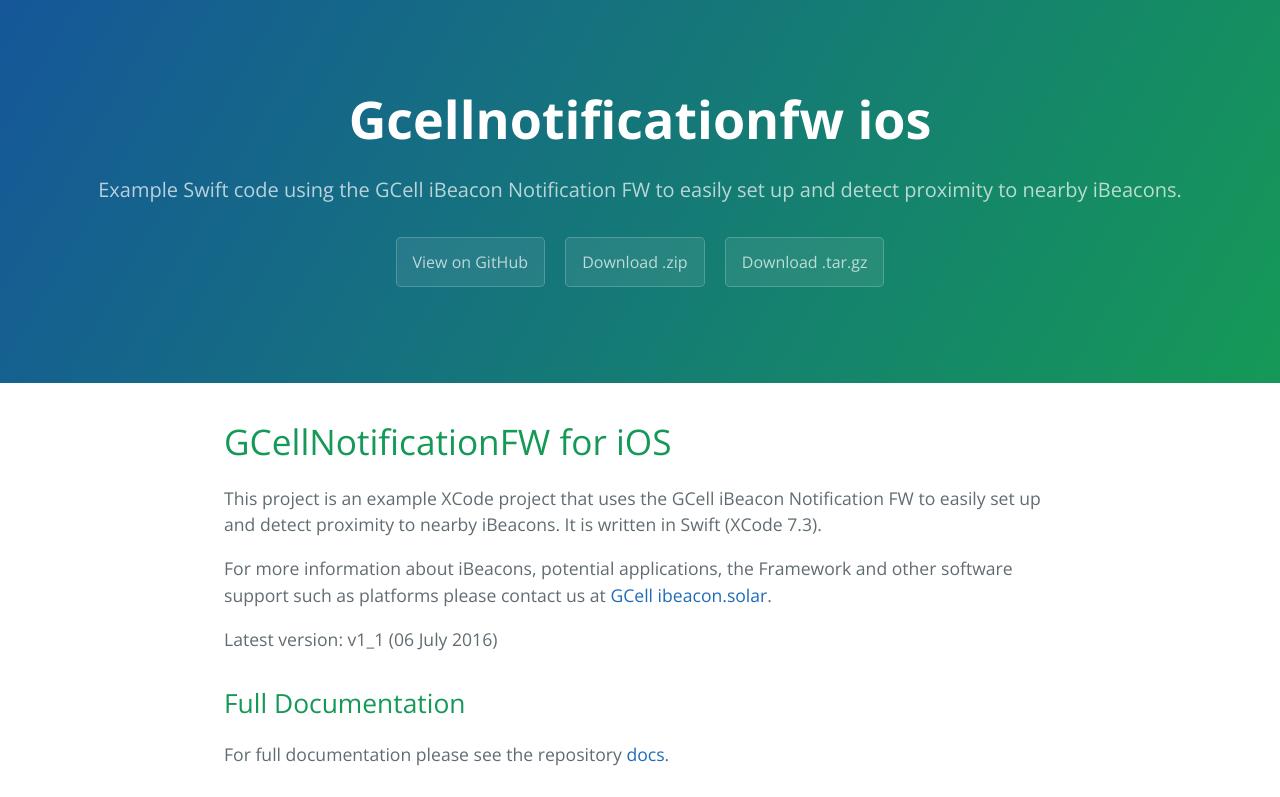
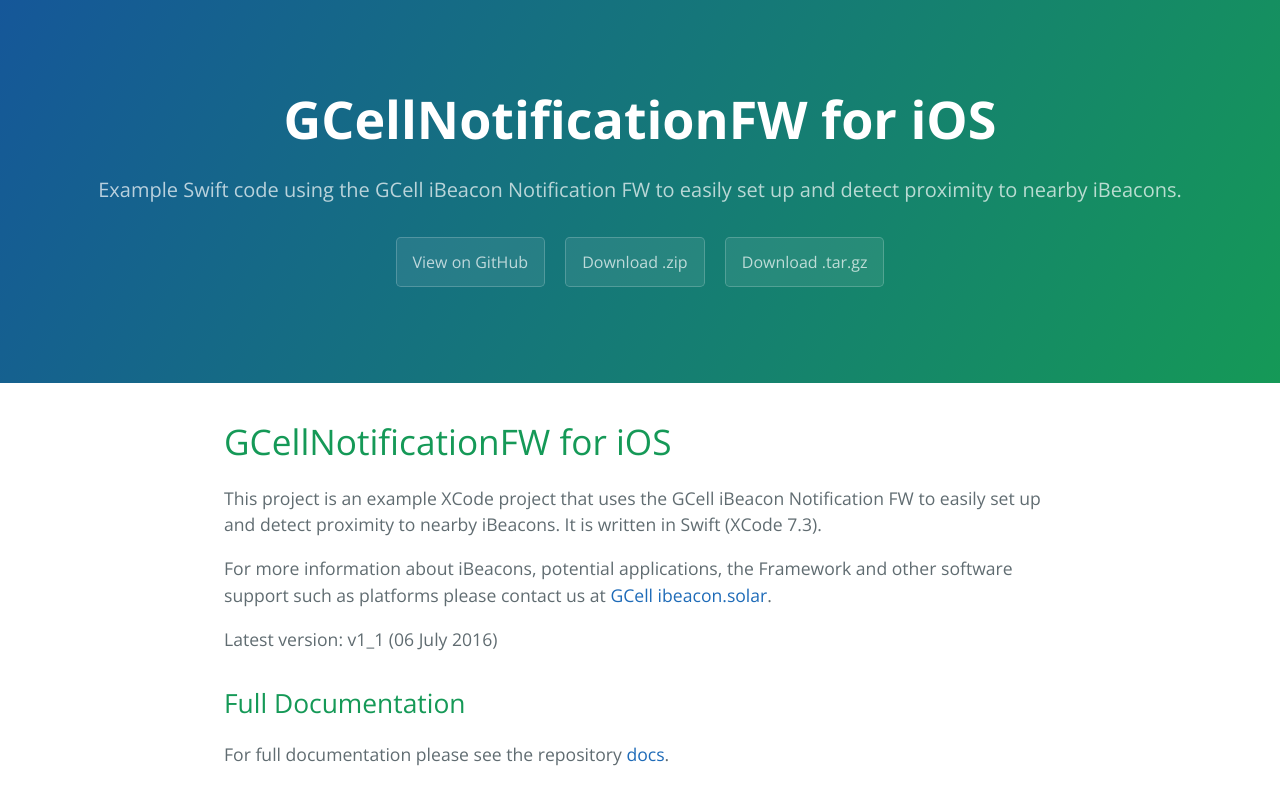
Before and after one commit to david-pugh-gcell/GCellNotificationFW_iOS, a plain HTML site: page index.html in a window 1280 px wide. Shown: the top 797 px of the page. Drawn offline with nearby package versions, Linux system fonts and the light colour scheme.

Commit message:
Update index.html

```diff
--- a/index.html
+++ b/index.html
@@ -11,7 +11,7 @@
   </head>
   <body>
     <section class="page-header">
-      <h1 class="project-name">Gcellnotificationfw ios</h1>
+      <h1 class="project-name">GCellNotificationFW for iOS</h1>
       <h2 class="project-tagline">Example Swift code using the GCell iBeacon Notification FW to easily set up and detect proximity to nearby iBeacons.</h2>
       <a href="https://github.com/david-pugh-gcell/GCellNotificationFW_iOS" class="btn">View on GitHub</a>
       <a href="https://github.com/david-pugh-gcell/GCellNotificationFW_iOS/zipball/master" class="btn">Download .zip</a>
```
